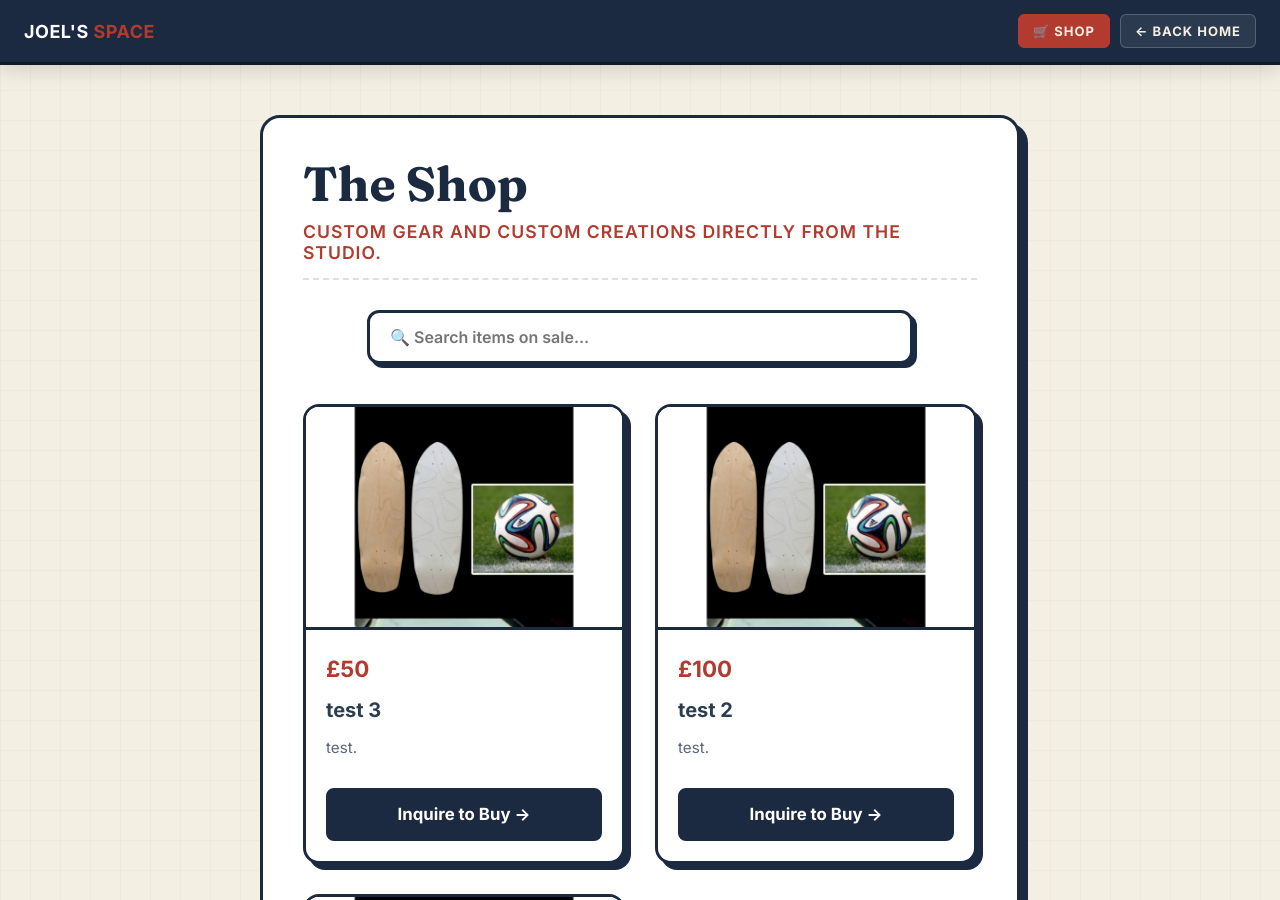
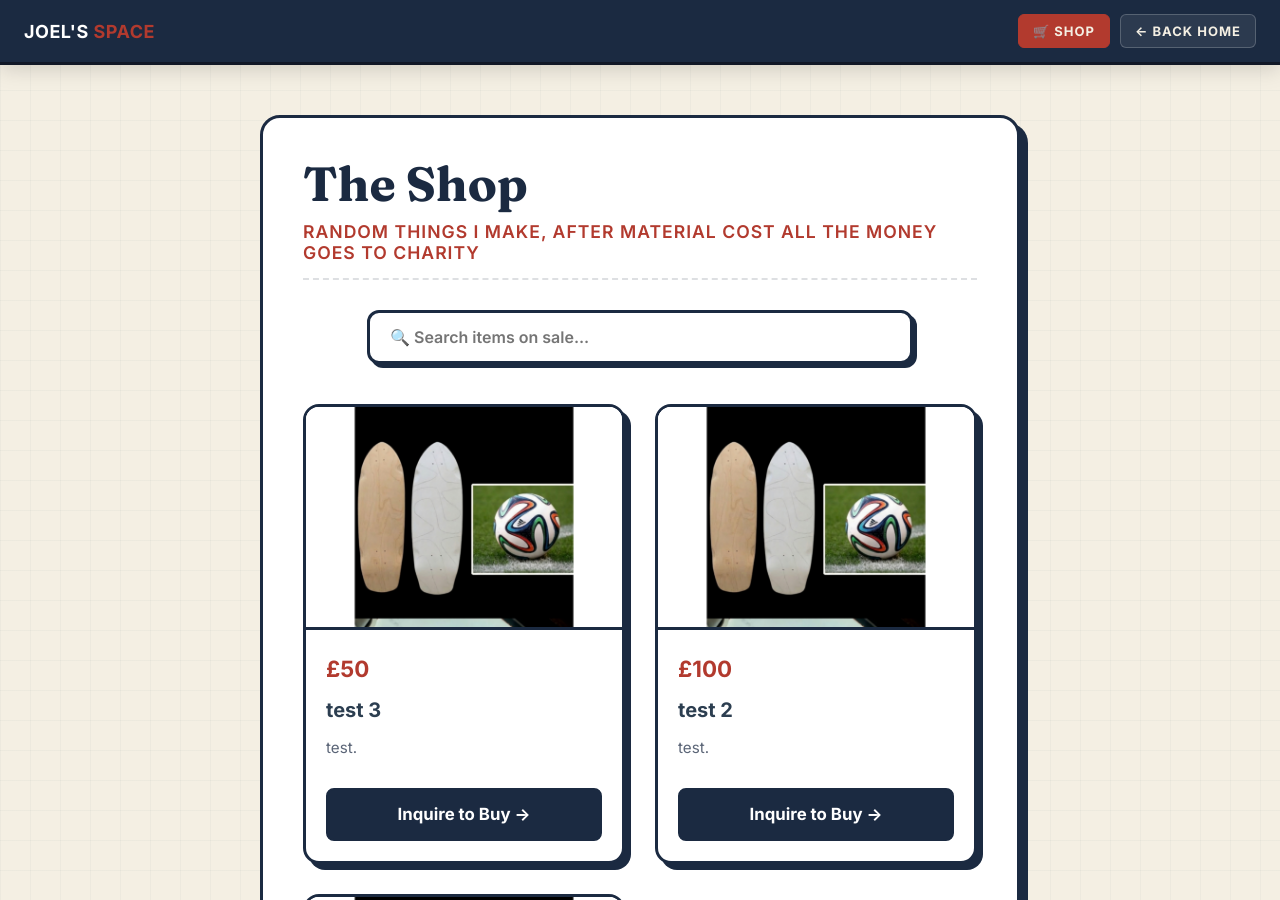
Before and after one commit to joelbeattie654/Joel, a Jekyll site: the page built from shop.html, in a window 1280 px wide and 900 px high. Built offline with Jekyll 4.4.1, drawn with Linux system fonts in a browser that asks for light colours.

Commit message:
Update shop.html

```diff
--- a/shop.html
+++ b/shop.html
@@ -1,7 +1,7 @@
 ---
 layout: default
 title: "The Shop"
-description: "Custom gear and custom creations directly from the studio."
+description: "Random things I make, after material cost all the money goes to charity"
 permalink: /shop/
 ---
 
```
